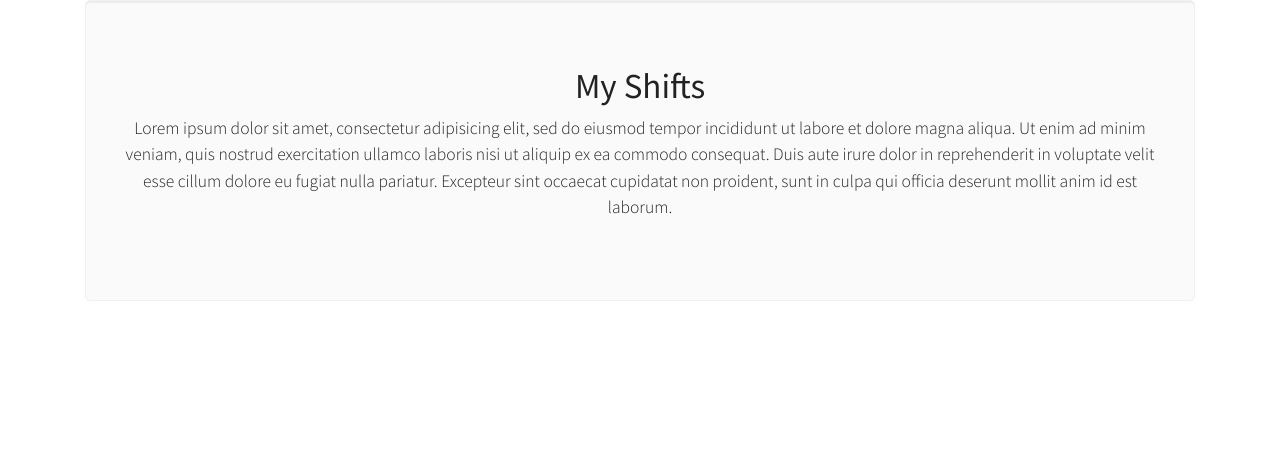
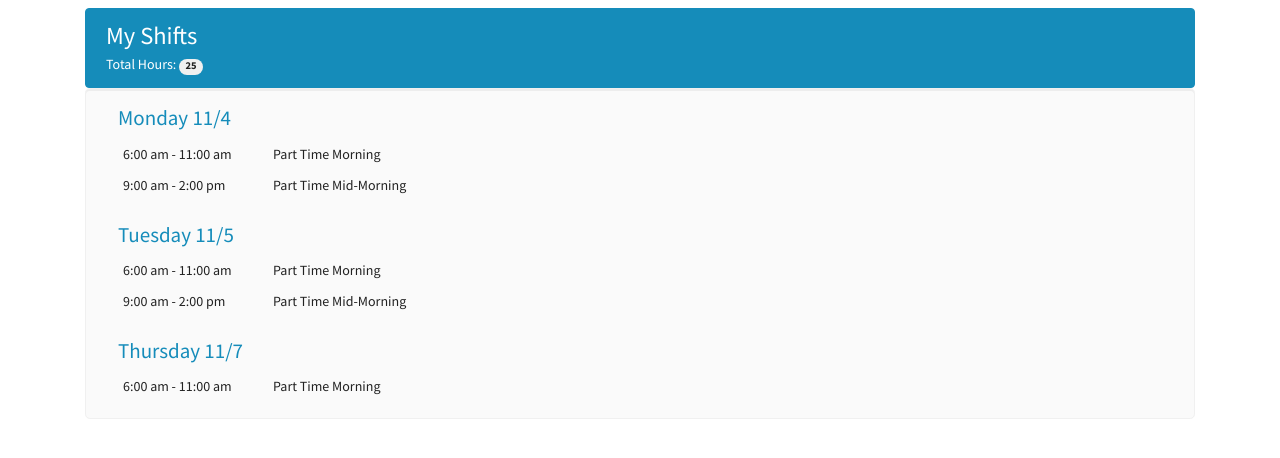
Before and after one commit to mattgates/BradleyQPI, a Flask app: page / in a window 1280 px wide. Shown: the part 57-515 px from the top of the page. Run offline with Flask 2, Linux system fonts and the light colour scheme; some libraries are stand-ins or nearby versions.

Commit message:
Request vacation, my shifts, notifications

```diff
--- a/templates/home.html
+++ b/templates/home.html
@@ -1,13 +1,78 @@
 {% extends 'layout.html' %}
 
 {% block body %}
-<div class = "jumbotron text-center">
-	<h1>My Shifts</h1>
-	<p class = "lead">Lorem ipsum dolor sit amet, consectetur adipisicing elit, sed do eiusmod
-	tempor incididunt ut labore et dolore magna aliqua. Ut enim ad minim veniam,
-	quis nostrud exercitation ullamco laboris nisi ut aliquip ex ea commodo
-	consequat. Duis aute irure dolor in reprehenderit in voluptate velit esse
-	cillum dolore eu fugiat nulla pariatur. Excepteur sint occaecat cupidatat non
-	proident, sunt in culpa qui officia deserunt mollit anim id est laborum.</p>
-</div>
+
+<head>
+	<style>
+		td {
+			width: 150px;
+			padding: 5px
+		}
+	</style>
+</head>
+
+<body>
+	<div class="list-group pt-2 text-white">
+		<a class="list-group-item list-group-item-action flex-column align-items-start active">
+			<div class="d-flex w-100 justify-content-between">
+				<h3 class="mb-1">My Shifts</h3>
+			</div>
+			<p style="margin-block-end: 0em;">Total Hours: <span class="badge badge-pill badge-secondary">25</span></p>
+		</a>
+	</div>
+	<div class="jumbotron" style="padding: 1rem 2rem;">
+		<div class="panel-heading">
+			<h4 class="panel-title">
+				<a style="color: #158cba">Monday 11/4</a>
+			</h4>
+		</div>
+		<table>
+			<thead>
+				<tr class="table-default">
+					<td>6:00 am - 11:00 am</td>
+					<td>Part Time Morning</td>
+				</tr>
+				<tr class="table-default">
+					<td>9:00 am - 2:00 pm</td>
+					<td>Part Time Mid-Morning</td>
+				</tr>
+				</tbody>
+		</table>
+		<br>
+		<div class="panel-heading">
+			<h4 class="panel-title">
+				<a style="color: #158cba">Tuesday 11/5</a>
+			</h4>
+		</div>
+		<table>
+			<thead>
+				<tr class="table-default">
+					<td>6:00 am - 11:00 am</td>
+					<td>Part Time Morning</td>
+				</tr>
+				<tr class="table-default">
+					<td>9:00 am - 2:00 pm</td>
+					<td>Part Time Mid-Morning</td>
+				</tr>
+				</tbody>
+		</table>
+		<br>
+		<div class="panel-heading">
+			<h4 class="panel-title">
+				<a style="color: #158cba">Thursday 11/7</a>
+			</h4>
+		</div>
+		<table>
+			<thead>
+				<tr class="table-default">
+					<td>6:00 am - 11:00 am</td>
+					<td>Part Time Morning</td>
+				</tr>
+				</tbody>
+		</table>
+
+
+
+	</div>
+</body>
 {% endblock %}
```
Also changed, not shown: templates/notifications.html (+11 -8 lines), templates/schedule.html (+22 -20 lines), templates/vacation.html (+18 -6 lines).
